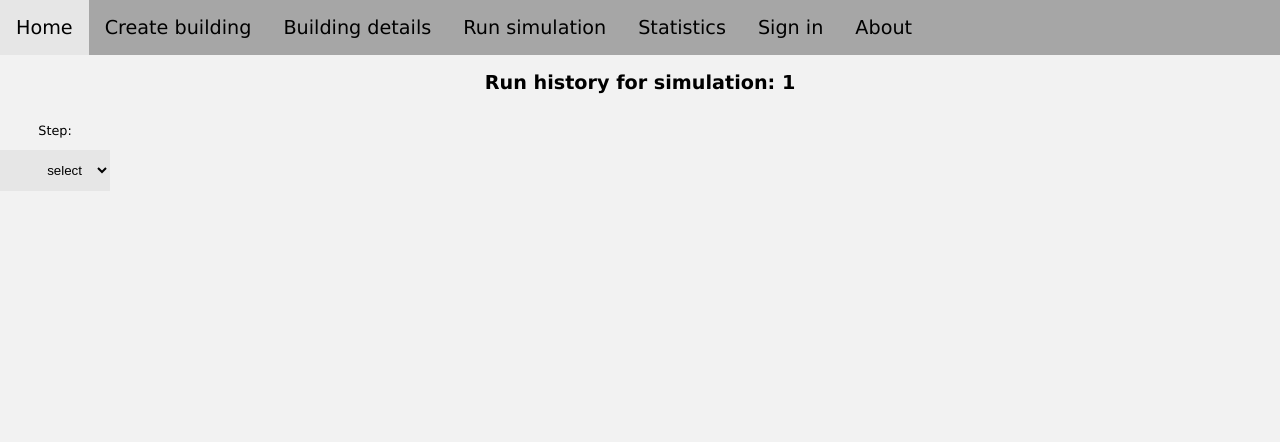
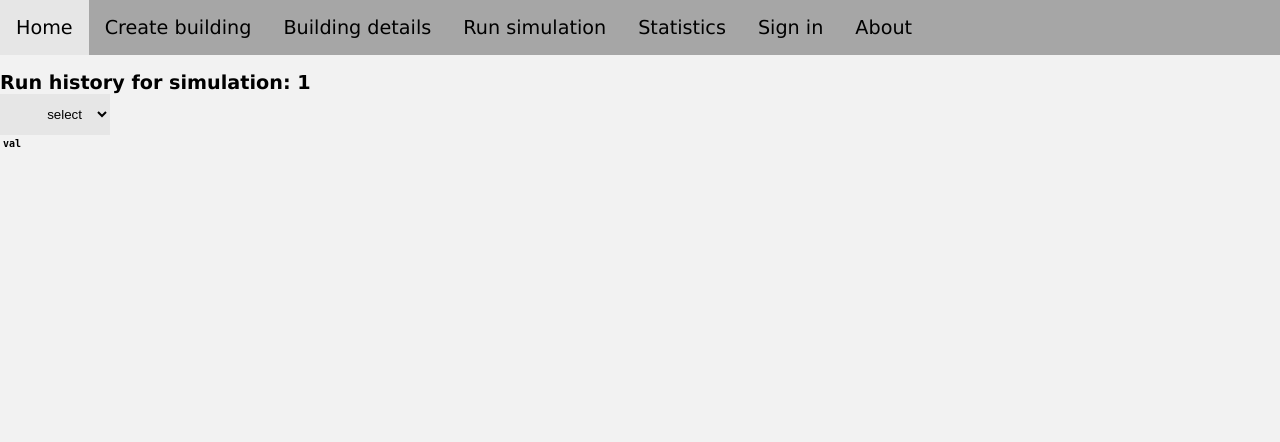
Before and after one commit to avpps/elevator_group_simulator, a Django app: page /simulator/simulationhistory/1/ in a window 1280 px wide. Shown: the top 442 px of the page. Before the commit the page ends 175 px from the top, so only its background shows below. Run offline with Django 3.2, Linux system fonts and the light colour scheme; tables that the repository leaves empty hold one stand-in row (values such as "Sample post"); lists and menus that the app fills with data are empty; some libraries are stand-ins or nearby versions.

Commit message:
historyRunDetails available
unharcoded urls

```diff
--- a/simulator/templates/simulator/base.html
+++ b/simulator/templates/simulator/base.html
@@ -125,7 +125,7 @@
             var pass2 = document.getElementById("password2").value;
             if (pass1 == pass2) {
                 $.ajax({
-                    url: 'ajax/validatepassword',
+                    url: '{% url "simulator:validatePassword" %}',
                     data: {
                         'password': pass1
                     },
@@ -134,7 +134,7 @@
                         if (data.is_valid) {
                             var username = $("#user_name").val();
                             $.ajax({
-                                url: 'ajax/validate_username',
+                                url: '{% url "simulator:validate_username" %}',
                                 data: {
                                     'username': username
                                 },
@@ -145,7 +145,7 @@
                                     } else {
                                         var usermail = $(user_mail).val();
                                         $.ajax({
-                                            url: 'ajax/validateemail',
+                                            url: '{% url "simulator:validateEmail" %}',
                                             data: {
                                                 'email': usermail
                                             },
@@ -174,7 +174,7 @@
         function checkName() {
             var username = $("#user_name").val();
             $.ajax({
-                url: 'ajax/validate_username',
+                url: '{% url "simulator:validate_username" %}',
                 data: {
                     'username': username
                 },
@@ -192,7 +192,7 @@
         function checkEmail() {
             var usermail = $(user_mail).val();
             $.ajax({
-                url: 'ajax/validateemail',
+                url: '{% url "simulator:validateEmail" %}',
                 data: {
                     'email': usermail
                 },
--- a/simulator/templates/simulator/simulationhistory.html
+++ b/simulator/templates/simulator/simulationhistory.html
@@ -13,23 +13,19 @@
     <script src="https://cdnjs.cloudflare.com/ajax/libs/Chart.js/2.4.0/Chart.bundle.min.js"></script>
     <script src="https://cdnjs.cloudflare.com/ajax/libs/jquery/3.1.1/jquery.min.js"></script>
 
-	<h2 style='text-align:center'>Run history for simulation: {{ simulation_id }}</h2>
-	<div class='flex-container'>
-		<div class="flex-item1">
-		<nav class="vertical-menu">
+	<h2 style='text-align:left'>Run history for simulation: {{ simulation_id }}
+    <select id="step">
+        <option style='width:150px;' value=None>select</option>
+        {% for step in steps_list %}
+        <option style='width:150px;' value={{ step }}>{{ step }}</option>
+        {% endfor %}
+    </select>
 
-            <p style='text-align:center'>Step:</p>
-            <select id="step">
-                <option style='width:150px;' value=None>select</option>
-                {% for step in steps_list %}
-                <option style='width:150px;' value={{ step }}>{{ step }}</option>
-                {% endfor %}
-            </select>
-		</nav>
-		</div>
-		<div class="flex-item2">
 
-		</div>
+	<div class="flex-item2">
+        <table  id="history">
+            <tr><th style='text-align:left;font-style:normal;font-size:10px'><code>val</code><th></tr>
+        </table>
 	</div>
 
 	<script src="https://code.jquery.com/jquery-3.1.0.min.js"></script>
@@ -37,16 +33,24 @@
 
     <script>
         $('#step').change(function () {
+            var simulation_id = {{ simulation_id }};
             var step = $(this).val();
-            console.log(step)
             $.ajax({
-                url: 'ajax/simulationHistoryRequest',
+                url: '{% url "simulator:simulationHistoryRequest" %}',
                 data: {
+                    'simulation_id': simulation_id,
                     'step': step,
                 },
                 dataType: 'json',
                 success: function (data) {
-                    console.log('1451')
+                    console.log('---1---1--')
+                    content = "";
+                    temp = "<tr><th style='text-align:left;te'><code>val</code><th></tr>";
+                    history = data.history;
+                    for (var i in data.history) {
+                        content += temp.replace(/val/g, data.history[i]);
+                    };
+                    document.getElementById("history").innerHTML = content
                 },
             });
         });
--- a/simulator/templates/simulator/simulationstat.html
+++ b/simulator/templates/simulator/simulationstat.html
@@ -90,12 +90,12 @@
                     dataType: 'json',
                     success: function (data) {
                         content = "";
-                        temp = "<option style='width:150px;' value=val>val</option>"
+                        temp = "<option style='width:150px;' value=val>val</option>";
                         sim_dict = data.simulation_list;
                         content += temp.replace(/val/g, 'simulation');
                         for (var key in sim_dict) {
                             content += temp.replace(/val/g, sim_dict[key]);
-                        }
+                        };
                         document.getElementById("chartRequest" + {{ no }}).innerHTML = content
             }
 			});
--- a/simulator/urls.py
+++ b/simulator/urls.py
@@ -26,7 +26,7 @@ urlpatterns = [
         name='simulationStat'),
     url(r'^simulationhistory/(?P<simulation_id>[0-9]+)/$', views.simulationHistory,
         name='simulationHistory'),
-    url(r'^simulationhistory/(?P<simulation_id>[0-9]+)/ajax/simulationHistoryRequest/$',
+    url(r'^ajax/simulationHistoryRequest/$',
         views.simulationHistoryRequest,
         name='simulationHistoryRequest'),
 
--- a/simulator/views/simulationRun.py
+++ b/simulator/views/simulationRun.py
@@ -133,6 +133,7 @@ def simulationRun(request):
         for i in history:
             counter += 1
             SimulationRunDetails.objects.create(
+                simulation=simulation_object,
                 step = arrivalRate,
                 line = '{:>6} {}'.format(str(counter), i,))
 
--- a/simulator/views/viewsMain.py
+++ b/simulator/views/viewsMain.py
@@ -263,12 +263,13 @@ def simulationHistory(request, simulation_id):
                    'steps_list': steps_list,},)
 
 def simulationHistoryRequest(request):
-    a = 'sdfdsf'
-    print('---asfsdafsdfsdfsd------')
+    simulation = get_object_or_404(SimulationDetails, pk=request.GET.get('simulation_id', None))
+    step =  request.GET.get('step', None)
+    history = [i.line for i in simulation.simulationrundetails_set.filter(step = step)]
     data = {
-        'test': a}
+        'history': history,
+    }
     return JsonResponse(data)
-
 
 
 def simulationStat(request, simulation_id=None):
```
